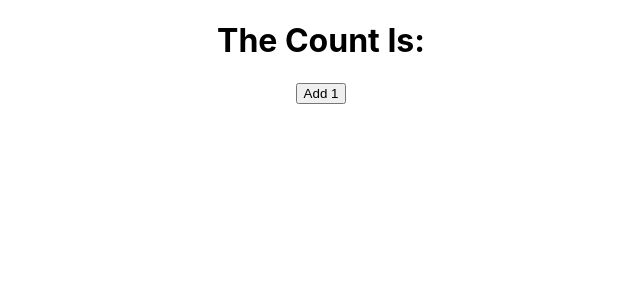
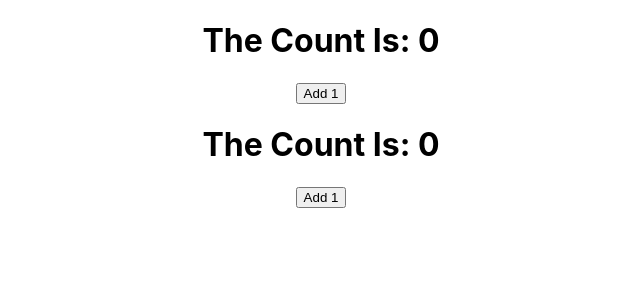
Before and after one commit to xaviguasch/first-hooks-demo-react-prac, a React (Create React App) app: page / in a window 1280 px wide. Shown: the top 300 px of the page, without its empty margins (319-959 px from the left). Built offline with nearby package versions, Linux system fonts and the light colour scheme.

Commit message:
added CounterHooks component

```diff
--- a/src/App.js
+++ b/src/App.js
@@ -1,11 +1,13 @@
-import React from 'react'
+import React, { Component } from 'react'
 import CounterClass from './CounterClass'
+import CounterHooks from './CounterHooks'
 import './App.css'
 
 function App() {
   return (
     <div className='App'>
       <CounterClass />
+      <CounterHooks />
     </div>
   )
 }
--- a/src/CounterClass.js
+++ b/src/CounterClass.js
@@ -1,11 +1,25 @@
 import React, { Component } from 'react'
 
 class CounterClass extends Component {
+  constructor(props) {
+    super(props)
+
+    this.state = {
+      count: 0
+    }
+
+    this.increment = this.increment.bind(this)
+  }
+
+  increment() {
+    this.setState({ count: this.state.count + 1 })
+  }
+
   render() {
     return (
       <div>
-        <h1>The Count Is: </h1>
-        <button>Add 1</button>
+        <h1>The Count Is: {this.state.count}</h1>
+        <button onClick={this.increment}>Add 1</button>
       </div>
     )
   }
--- /dev/null
+++ b/src/CounterHooks.js
@@ -0,0 +1,14 @@
+import React, { useState } from 'react'
+
+function CounterHooks() {
+  const [count, setCount] = useState(0)
+
+  return (
+    <div>
+      <h1>The Count Is: {count}</h1>
+      <button onClick={() => setCount(count + 1)}>Add 1</button>
+    </div>
+  )
+}
+
+export default CounterHooks
```
Also changed, not shown: .eslintrc.js.
